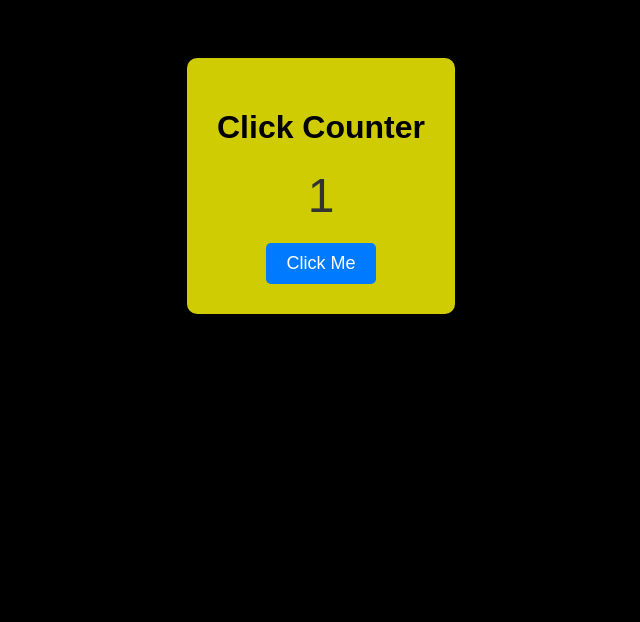
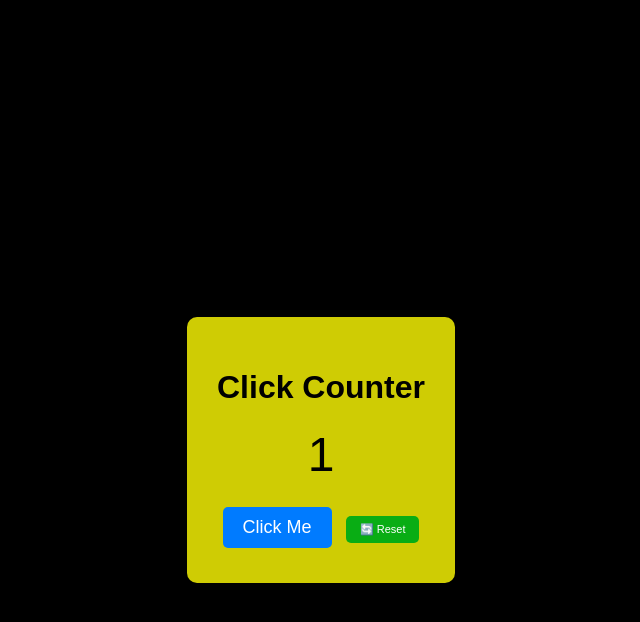
Before and after one commit to sanjeetkryadav/click-counter, a plain HTML site: page index.html in a window 1280 px wide. Both pictures are taken after a click on the button "Click Me". Shown: the whole page, without its empty margins (319-959 px from the left). Drawn offline with Linux system fonts and the light colour scheme.

Commit message:
added some features

```diff
--- a/index.html
+++ b/index.html
@@ -11,6 +11,9 @@
     <h1>Click Counter</h1>
     <p id="count">0</p>
     <button id="clickBtn">Click Me</button>
+    <button id="resetBtn">🔄 Reset</button>
+
+
   </div>
 
   <script src="script.js"></script>
--- a/script.js
+++ b/script.js
@@ -1,8 +1,37 @@
 let count = 0;
+
 const countDisplay = document.getElementById("count");
-const button = document.getElementById("clickBtn");
+const clickBtn = document.getElementById("clickBtn");
+const resetBtn = document.getElementById("resetBtn");
 
-button.onclick = function () {
+// Load click sound
+function playClickSound() {
+    const sound = new Audio("click.mp3");
+    sound.play();
+  }
+
+
+clickBtn.onclick = function () {
   count++;
   countDisplay.innerText = count;
+
+  // Animate
+  countDisplay.style.transform = "scale(1.2)";
+  setTimeout(() => {
+    countDisplay.style.transform = "scale(1)";
+  }, 150);
+
+  // Play sound
+  playClickSound();
 };
+
+resetBtn.onclick = function () {
+  count = 0;
+  countDisplay.innerText = count;
+
+  // Reset animation
+  countDisplay.style.transform = "scale(0.8)";
+  setTimeout(() => {
+    countDisplay.style.transform = "scale(1)";
+  }, 150);
+};
--- a/style.css
+++ b/style.css
@@ -1,7 +1,12 @@
 body {
+    display: flex;
+    justify-content: center;
     font-family: Arial, sans-serif;
     background-color: #000000;
+    align-items: center;
     text-align: center;
+    height:100vh;
+    margin: 0;
     padding: 50px;
   }
 
@@ -15,20 +20,47 @@ body {
 
   #count {
     font-size: 48px;
-    color: #333;
+    color: #000000;
     margin: 20px 0;
+    transition: transform 0.2s ease;
   }
 
   #clickBtn {
     padding: 10px 20px;
     font-size: 18px;
+    margin: 5px;
     background-color: #007bff;
     color: white;
     border: none;
     border-radius: 5px;
     cursor: pointer;
+    transition: background-color 0.2s, transform 0.1s;
   }
 
   #clickBtn:hover {
-    background-color: #0056b3;
+    background-color: #0457af;
   }
+
+  button:active{
+    transform:scale(0.95);
+  }
+
+  #resetBtn {
+    background-color: #09ad14;
+    padding: 7px 14px;
+    font-size: 11px;
+    margin: 5px;
+    color: white;
+    border: none;
+    border-radius: 5px;
+    cursor: pointer;
+    transition: background-color 0.2s, transform 0.1s;
+  }
+
+  #resetBtn:hover {
+    background-color: #0b920b;
+  }
+
+  #resetBtn:active {
+    transform: scale(0.95);
+  }
```
Also changed, not shown: 2 other files.
